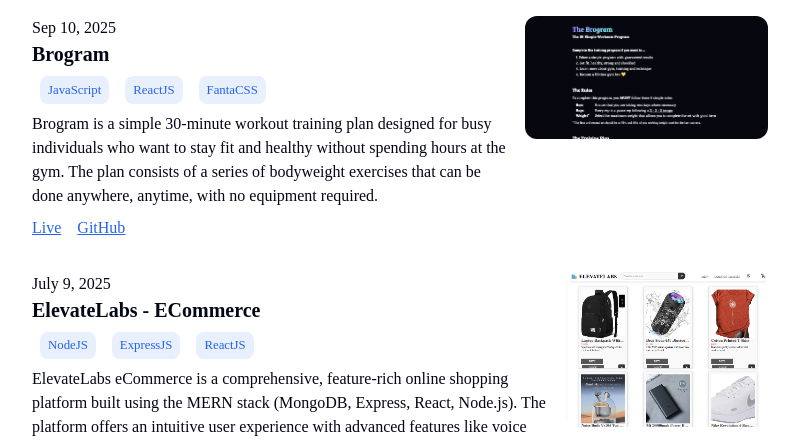
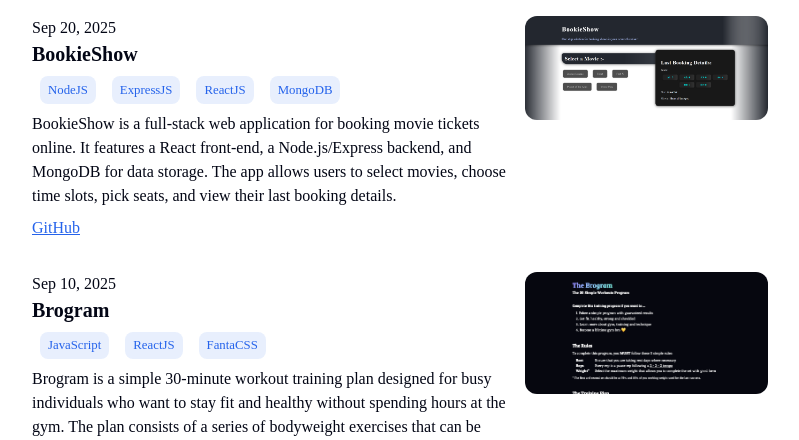
Before and after one commit to 7Chethan007/myPortfolio, a plain HTML site: page index.html in a window 1280 px wide. Shown: the part 728-1168 px from the top of the page, without its empty margins (240-1039 px from the left). Drawn offline with Linux system fonts and the light colour scheme; a web font is replaced by a local one.

Commit message:
Update index.html

```diff
--- a/index.html
+++ b/index.html
@@ -97,7 +97,45 @@
             <section>
                 <h2>Latest Projects</h2>
                 <div class="cards-grid">
+
                     <!-- Project 1 -->
+                    <div class="project-card">
+                        <!-- Copy the above template -->
+                        <div>
+                            <p>Sep 20, 2025</p>
+                            <h4>BookieShow</h4>
+                            <!-- Row of technology labels Min of 3 -->
+                            <div class="tech-list">
+                                <div class="card-button-secondary">
+                                    <p>NodeJS</p>
+                                </div>
+                                <div class="card-button-secondary">
+                                    <p>ExpressJS</p>
+                                </div>
+                                <div class="card-button-secondary">
+                                    <p>ReactJS</p>
+                                </div>
+                                <div class="card-button-secondary">
+                                    <p>MongoDB</p>
+                                </div>
+                            </div>
+                            <p>
+                               BookieShow is a full-stack web application for booking movie tickets online.
+                                It features a React front-end, a Node.js/Express backend, and MongoDB for data storage.
+                                The app allows users to select movies, choose time slots, pick seats, and view their last booking details.
+                            </p>
+                            <div class="project-links">
+<!--                                 <a href="https://7chethan007.github.io/HotelWebsite/" target="_blank">Live</a> -->
+                                <a href="https://github.com/7Chethan007/BookieShow/tree/main" target="_blank">GitHub</a>
+                            </div>
+                        </div>
+                        <div class="img-div">
+                            <img src="public/Screenshot_of_hosted_page.png" class="big-img" alt="Hosted Pages ScreenShot">
+                        </div>
+                    </div>
+
+
+                    <!-- Project 2 -->
                     <div class="project-card">
                         <div>
                             <p>Sep 10, 2025</p>
@@ -127,7 +165,7 @@
                         </div>
                     </div>
 
-                    <!-- Project 2 -->
+                    <!-- Project 3 -->
                     <div class="project-card">
                         <div>
                             <p>July 9, 2025</p>
@@ -157,7 +195,7 @@
                         </div>
                     </div>
 
-                    <!-- Project 3 -->
+                    <!-- Project 4 -->
                     <div class="project-card">
                         <!-- Copy the above template -->
                         <div>
@@ -192,11 +230,7 @@
                         </div>
                     </div>
 
-                    <!-- Project 4 -->
-                    <div class="project-card">
-                        <!-- Copy the above template -->
 
-                    </div>
                 </div>
             </section>
 
```
